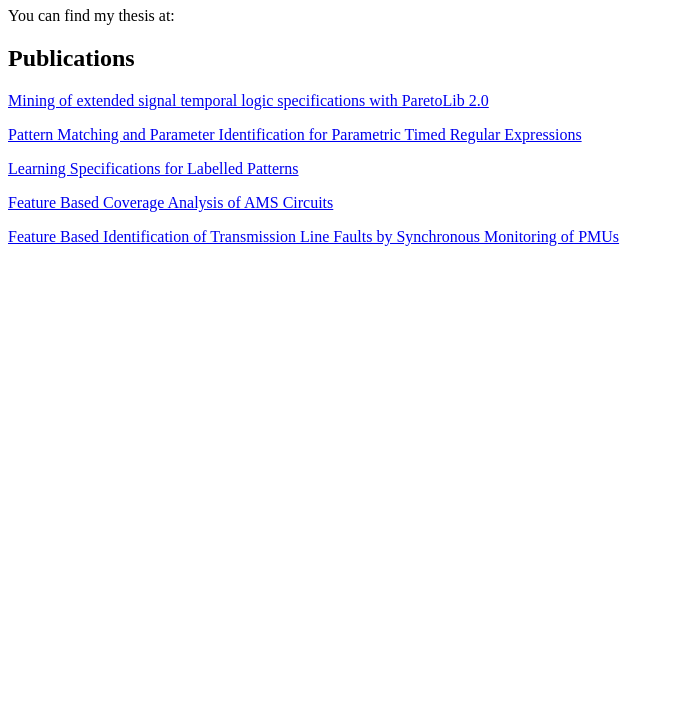
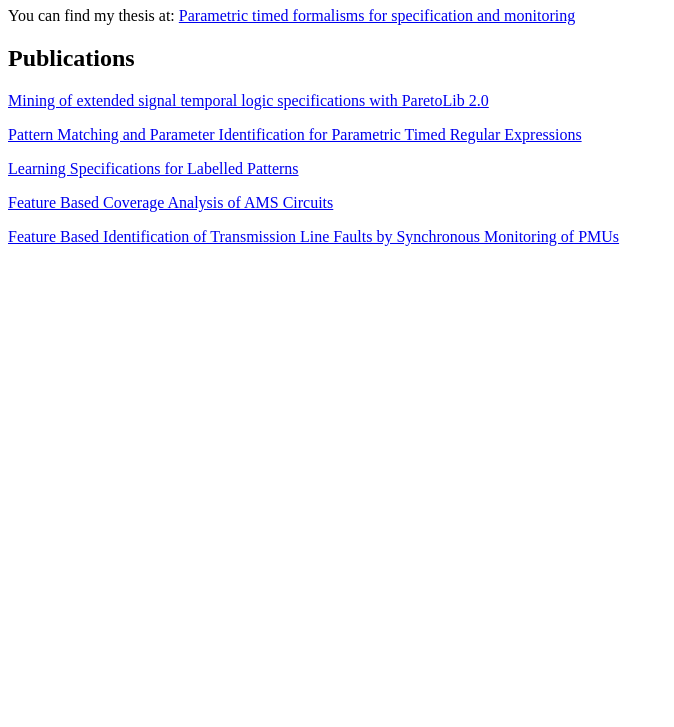
Before and after one commit to akshaymambakam/akshaymambakam.github.io, a plain HTML site: page index.html in a window 1280 px wide. Shown: the part 73-800 px from the top of the page, without its empty margins (0-674 px from the left). Drawn offline with Linux system fonts and the light colour scheme.

Commit message:
Fixed thesis link.

```diff
--- a/index.html
+++ b/index.html
@@ -13,7 +13,7 @@
 </div>
 <div class="level1">
 <p>
-You can find my thesis at: <a href="https://theses.hal.science/tel-04395793"></a>
+You can find my thesis at: <a href="https://theses.hal.science/tel-04395793">Parametric timed formalisms for specification and monitoring</a>
 </p>
 
 <h2 class="sectionedit3" id="publications">Publications</h2>
```
